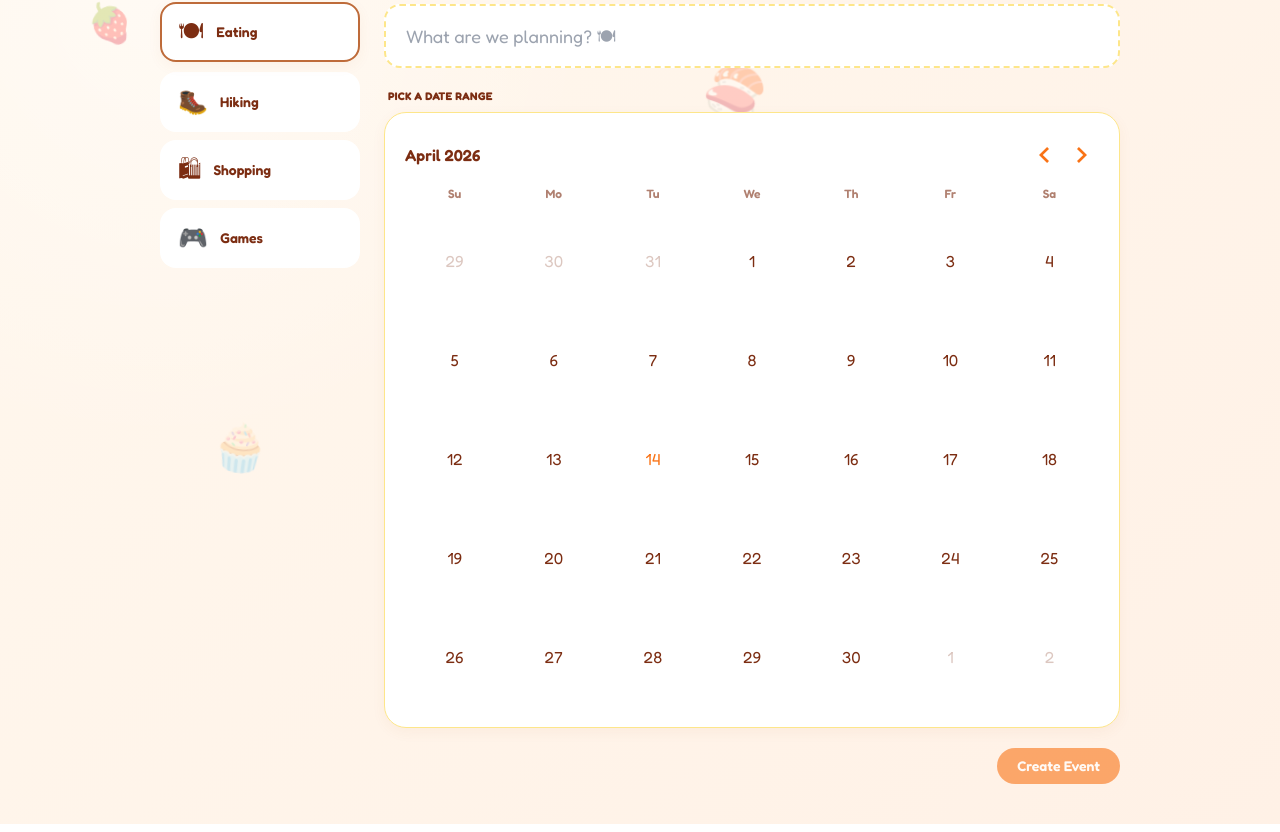
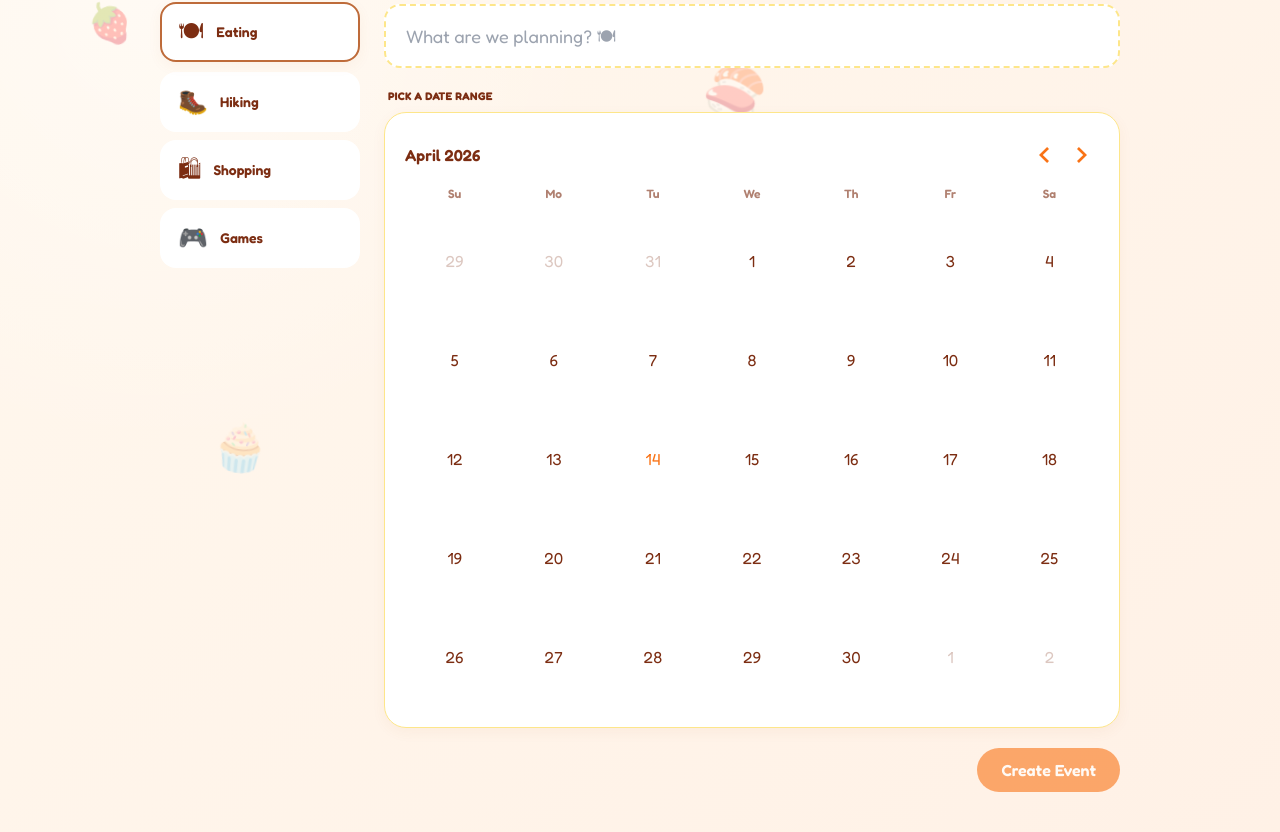
Before and after one commit to StephenAlvin/freewhen, a React (Vite) app: page / in a window 1280 px wide. Shown: the part 221-1053 px from the top of the page. Built offline with nearby package versions, Linux system fonts and the light colour scheme.

Commit message:
style: bump Button padding back up a notch
Co-Authored-By: Claude Opus 4.6 (1M context) <noreply@anthropic.com>

```diff
--- a/src/components/Button.tsx
+++ b/src/components/Button.tsx
@@ -15,8 +15,8 @@ interface Props extends NativeButtonProps {
 export default function Button({ variant = 'primary', loading = false, disabled, children, className, ...rest }: Props) {
   const isDisabled = disabled || loading;
   const base = 'inline-flex items-center justify-center gap-2 rounded-full font-semibold font-fredoka transition-all select-none';
-  const primary = 'px-5 py-2 text-white text-sm hover:brightness-110 active:brightness-95';
-  const soft = 'px-4 py-2 bg-surface text-brand border border-soft text-sm hover:bg-[var(--fw-bg2)] active:brightness-95';
+  const primary = 'px-6 py-2.5 text-white text-base hover:brightness-110 active:brightness-95';
+  const soft = 'px-5 py-2.5 bg-surface text-brand border border-soft text-sm hover:bg-[var(--fw-bg2)] active:brightness-95';
 
   return (
     <motion.button
```
